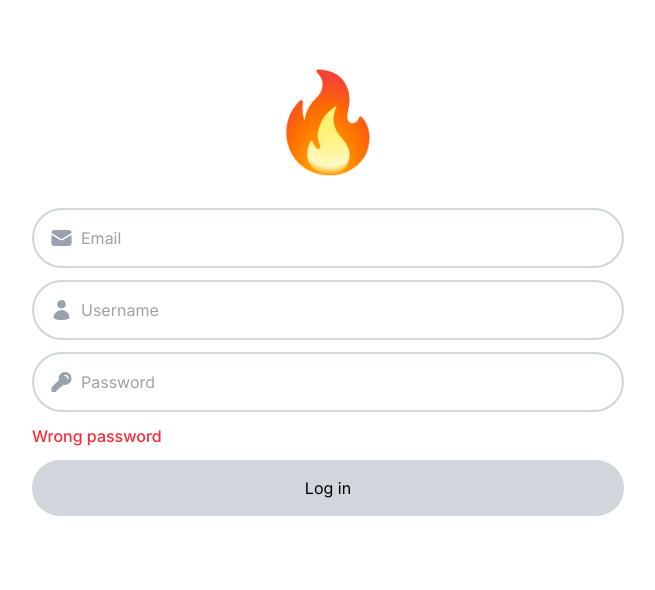
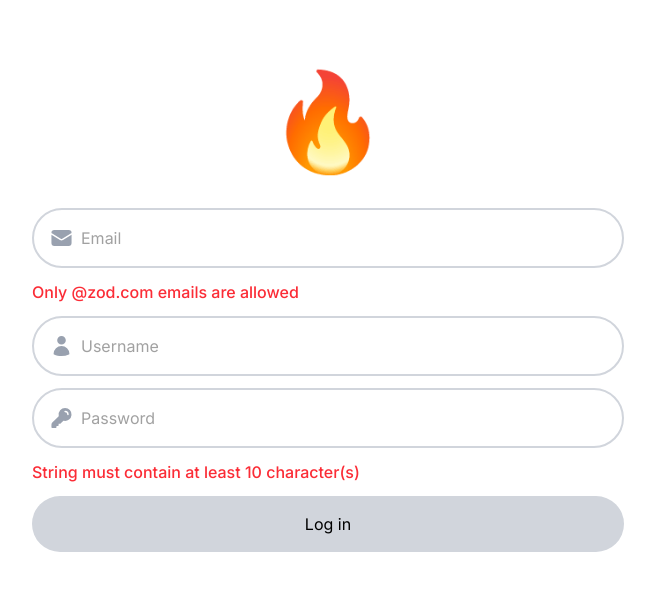
Before and after one commit to ChrisToronto-dev/carrot-assignment, a Next.js app: page / in a window 1280 px wide. Both pictures are taken after typing "name@example.com", "Sample", "Sample123" into the empty fields and a click on the button "Log in". Shown: the top 590 px of the page, without its empty margins (312-967 px from the left). Built offline with nearby package versions, Linux system fonts and the light colour scheme.

Commit message:
Assignment Push

```diff
--- a/app/action.ts
+++ b/app/action.ts
@@ -1,11 +1,38 @@
 "use server";
 
-export async function handleForm(prevState: any, formData: FormData) {
-  const password = formData.get("password") as string;
+import { z } from "zod";
 
-  if (password === "12345") {
-    return { success: "Welcome Back!" };
+const passwordRegex = new RegExp(/^(?=.*\d).*$/);
+
+const formSchema = z.object({
+  email: z
+    .string()
+    .email()
+    .toLowerCase()
+    .refine(
+      (email) => email.endsWith("@zod.com"),
+      "Only @zod.com emails are allowed"
+    ),
+
+  username: z.string().min(5, "Username must be at least 5 characters long"),
+  password: z
+    .string()
+    .min(10)
+    .regex(passwordRegex, "You must include at leat one number."),
+});
+
+export async function Login(prevState: any, formData: FormData) {
+  const data = {
+    email: formData.get("email"),
+    username: formData.get("username"),
+    password: formData.get("password"),
+  };
+
+  const result = formSchema.safeParse(data);
+  if (!result.success) {
+    console.log("Zod Flattened Errors:", result.error.flatten());
+    return result.error.flatten();
   } else {
-    return { errors: ["Wrong password"] };
+    console.log(result.data);
   }
 }
--- a/app/page.tsx
+++ b/app/page.tsx
@@ -2,14 +2,14 @@
 
 import FormButton from "@/components/form-btn";
 import FormInput from "@/components/form-input";
-import { handleForm } from "./action";
+import { Login } from "./action";
 import { EnvelopeIcon } from "@heroicons/react/24/solid";
 import { UserIcon } from "@heroicons/react/24/solid";
 import { KeyIcon } from "@heroicons/react/24/solid";
 import { useActionState } from "react";
 
 export default function Home() {
-  const [state, action] = useActionState(handleForm, null);
+  const [state, action] = useActionState(Login, null);
 
   return (
     <div className="flex flex-col gap-10 py-8 px-6">
@@ -23,34 +23,27 @@ export default function Home() {
           placeholder="Email"
           required
           icon={<EnvelopeIcon className="size-6 fill-gray-400" />}
+          errors={state?.fieldErrors.email}
         />
         <FormInput
           name="username"
           type="text"
           placeholder="Username"
           required
+          minLength={5}
           icon={<UserIcon className="size-6 fill-gray-400" />}
+          errors={state?.fieldErrors.username}
         />
         <FormInput
           name="password"
           type="password"
           placeholder="Password"
+          minLength={10}
           required
           icon={<KeyIcon className="size-6 fill-gray-400" />}
+          errors={state?.fieldErrors.password}
         />
-        {state?.errors && state.errors.length > 0 && (
-          <div className="text-red-500 font-medium">
-            {state.errors.map((error, index) => (
-              <p key={index}>{error}</p>
-            ))}
-          </div>
-        )}
         <FormButton text="Log in" />
-        {state?.success && (
-          <p className="text-green-500 font-medium p-4 bg-green-300 rounded-2xl">
-            {state.success}
-          </p>
-        )}
       </form>
     </div>
   );
--- a/components/form-input.tsx
+++ b/components/form-input.tsx
@@ -1,28 +1,33 @@
-interface FormInputProps {
-  type: string;
-  placeholder: string;
-  required: boolean;
+import React, { InputHTMLAttributes } from "react";
+
+interface InputProps {
   name: string;
+  errors?: string[];
   icon: React.ReactNode;
 }
 
-export default function FormInput({
-  type,
-  placeholder,
-  required,
+export default function Input({
   name,
+  errors = [],
   icon,
-}: FormInputProps) {
+  ...rest
+}: InputProps & InputHTMLAttributes<HTMLInputElement>) {
+  console.log(rest);
   return (
+    <>
       <div className="flex items-center relative border-gray-300 border-2 rounded-full pl-4">
         {icon}
         <input
-        className="bg-transparent p-4 pl-2 w-full focus:outline-none  placeholder:text-neutral-400"
           name={name}
-        type={type}
-        placeholder={placeholder}
-        required={required}
+          className="bg-transparent p-4 pl-2 w-full focus:outline-none placeholder:text-neutral-400"
+          {...rest}
         />
       </div>
+      {errors.map((error, index) => (
+        <span key={index} className="text-red-500 font-medium">
+          {error}
+        </span>
+      ))}
+    </>
   );
 }
--- a/package.json
+++ b/package.json
@@ -12,7 +12,8 @@
     "@heroicons/react": "^2.2.0",
     "next": "15.3.1",
     "react": "^19.0.0",
-    "react-dom": "^19.0.0"
+    "react-dom": "^19.0.0",
+    "zod": "^3.24.3"
   },
   "devDependencies": {
     "@eslint/eslintrc": "^3",
```
Also changed, not shown: 1 other file (tests, documents, lock files or other folders). Lines whose indentation alone changed are shown as unchanged.
